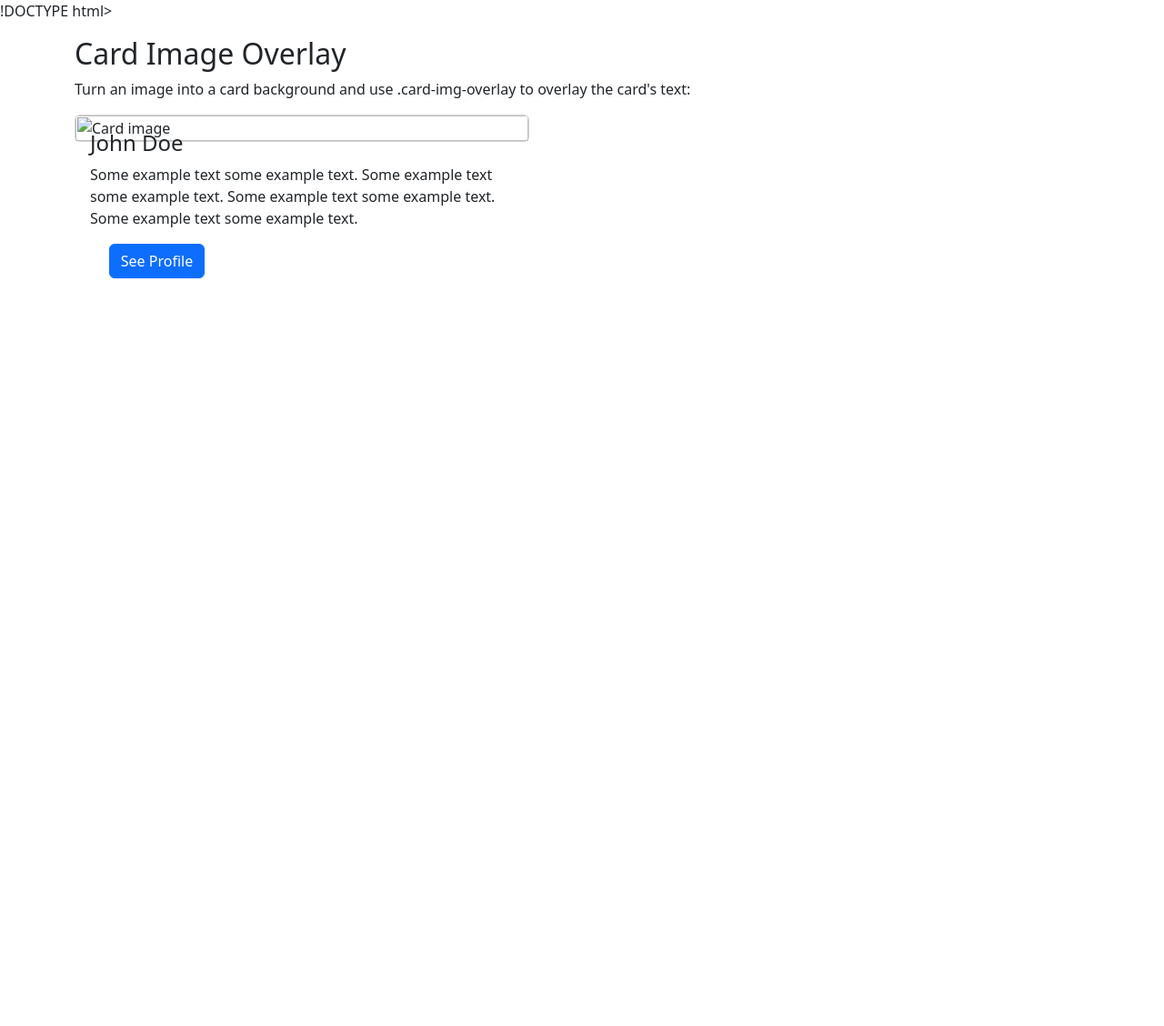
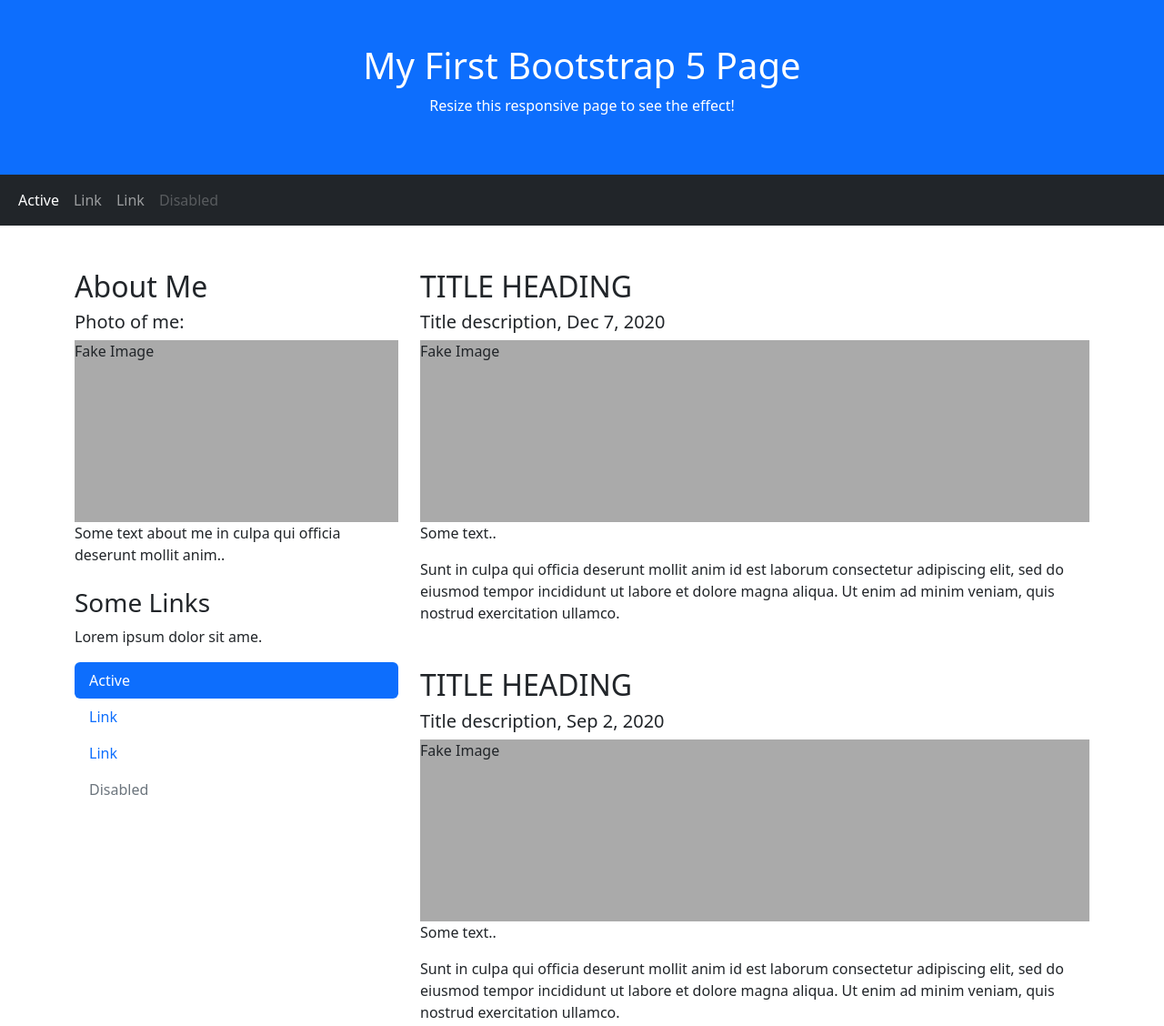
Before and after one commit to KAVIYARASAN-1997/bootstrap-, a plain HTML site: page index.html in a window 1280 px wide. Shown: the top 1128 px of the page at 91% size. Before the commit the page ends 800 px from the top, so only its background shows below. Drawn offline with nearby package versions, Linux system fonts and the light colour scheme.

Commit message:
Update index.html

```diff
--- a/index.html
+++ b/index.html
@@ -1,26 +1,88 @@
-!DOCTYPE html>
+<!DOCTYPE html>
 <html lang="en">
 <head>
-  <title>Bootstrap Example</title>
+  <title>Bootstrap 5 Website Example</title>
   <meta charset="utf-8">
   <meta name="viewport" content="width=device-width, initial-scale=1">
   <link href="https://cdn.jsdelivr.net/npm/bootstrap@5.2.3/dist/css/bootstrap.min.css" rel="stylesheet">
   <script src="https://cdn.jsdelivr.net/npm/bootstrap@5.2.3/dist/js/bootstrap.bundle.min.js"></script>
+<style>
+  .fakeimg {
+    height: 200px;
+    background: #aaa;
+  }
+  </style>
 </head>
 <body>
 
-<div class="container mt-3">
-  <h2>Card Image Overlay</h2>
-  <p>Turn an image into a card background and use .card-img-overlay to overlay the card's text:</p>
-  <div class="card img-fluid" style="width:500px">
-    <img class="card-img-top" src="../bootstrap4/img_avatar1.png" alt="Card image" style="width:100%">
-    <div class="card-img-overlay">
-      <h4 class="card-title">John Doe</h4>
-      <p class="card-text">Some example text some example text. Some example text some example text. Some example text some example text. Some example text some example text.</p>
-      <a href="#" class="btn btn-primary">See Profile</a>
+<div class="p-5 bg-primary text-white text-center">
+  <h1>My First Bootstrap 5 Page</h1>
+  <p>Resize this responsive page to see the effect!</p>
+</div>
+<nav class="navbar navbar-expand-sm bg-dark navbar-dark">
+  <div class="container-fluid">
+    <ul class="navbar-nav">
+      <li class="nav-item">
+        <a class="nav-link active" href="#">Active</a>
+      </li>
+      <li class="nav-item">
+        <a class="nav-link" href="#">Link</a>
+      </li>
+      <li class="nav-item">
+        <a class="nav-link" href="#">Link</a>
+      </li>
+<li class="nav-item">
+        <a class="nav-link disabled" href="#">Disabled</a>
+      </li>
+    </ul>
+  </div>
+</nav>
+
+<div class="container mt-5">
+  <div class="row">
+    <div class="col-sm-4">
+      <h2>About Me</h2>
+      <h5>Photo of me:</h5>
+      <div class="fakeimg">Fake Image</div>
+<p>Some text about me in culpa qui officia deserunt mollit anim..</p>
+      <h3 class="mt-4">Some Links</h3>
+      <p>Lorem ipsum dolor sit ame.</p>
+      <ul class="nav nav-pills flex-column">
+        <li class="nav-item">
+          <a class="nav-link active" href="#">Active</a>
+        </li>
+        <li class="nav-item">
+          <a class="nav-link" href="#">Link</a>
+        </li>
+        <li class="nav-item">
+<a class="nav-link" href="#">Link</a>
+        </li>
+        <li class="nav-item">
+          <a class="nav-link disabled" href="#">Disabled</a>
+        </li>
+      </ul>
+      <hr class="d-sm-none">
+    </div>
+    <div class="col-sm-8">
+      <h2>TITLE HEADING</h2>
+      <h5>Title description, Dec 7, 2020</h5>
+      <div class="fakeimg">Fake Image</div>
+<p>Some text..</p>
+      <p>Sunt in culpa qui officia deserunt mollit anim id est laborum consectetur adipiscing elit, sed do eiusmod tempor incididunt ut labore et dolore magna aliqua. Ut enim ad minim veniam, quis nostrud exercitation ullamco.</p>
+
+      <h2 class="mt-5">TITLE HEADING</h2>
+      <h5>Title description, Sep 2, 2020</h5>
+      <div class="fakeimg">Fake Image</div>
+      <p>Some text..</p>
+      <p>Sunt in culpa qui officia
+deserunt mollit anim id est laborum consectetur adipiscing elit, sed do eiusmod tempor incididunt ut labore et dolore magna aliqua. Ut enim ad minim veniam, quis nostrud exercitation ullamco.</p>
     </div>
   </div>
 </div>
 
+<div class="mt-5 p-4 bg-dark text-white text-center">
+  <p>Footer</p>
+</div>
+
 </body>
 </html>
```
